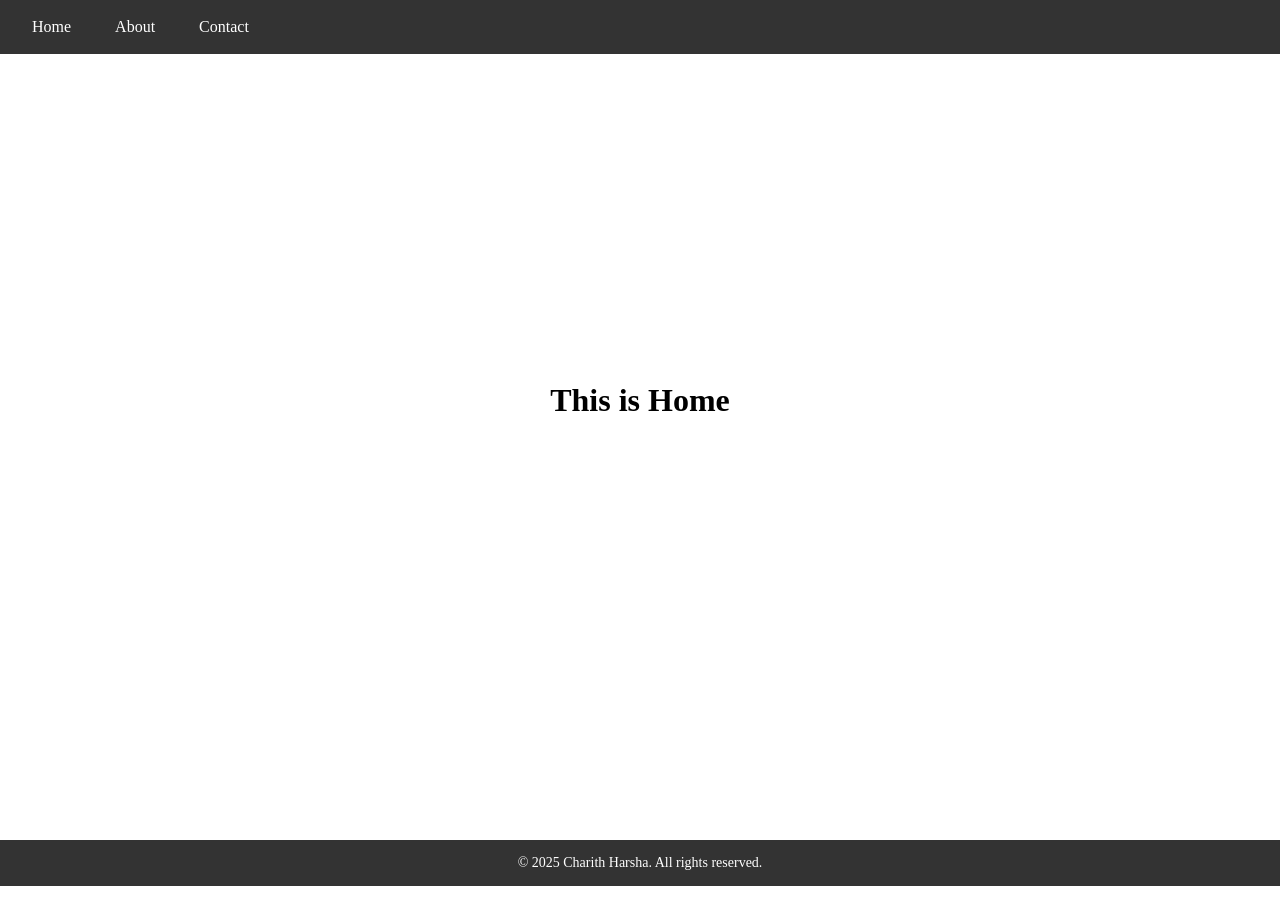
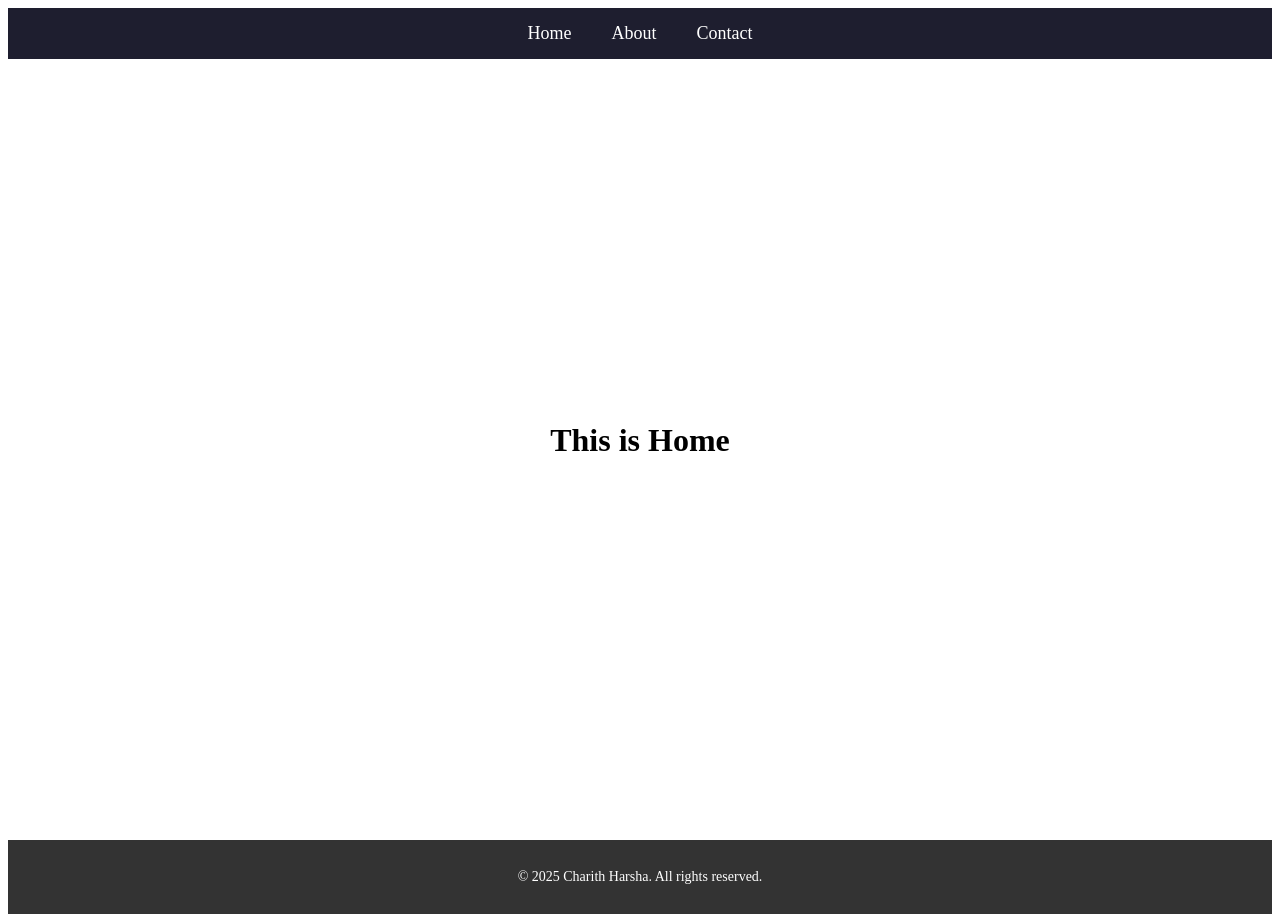
Before and after one commit to Charithharsha08/react-vite-project, a React (Vite) app: page / in a window 1280 px wide. Before the commit the page ends 886 px from the top, so only its background shows below. Built offline with nearby package versions, Linux system fonts and the light colour scheme.

Commit message:
change css

```diff
--- a/src/view/common/Navbar/Navbar.css
+++ b/src/view/common/Navbar/Navbar.css
@@ -1,30 +1,25 @@
-/* Navbar.css */
-
-* {
-    margin: 0;
-}
-
 .navbar {
-    position: fixed;
-    width: 100%;
-    top: 0;
-    left: 0;
     list-style: none;
     display: flex;
-    gap: 20px;
-    background-color: #333;
-    padding: 10px 20px;
+    justify-content: center;
+    background-color: #1e1e2f;
+    padding: 15px 0;
     margin: 0;
 }
 
 .navbar li {
-    color: white;
-    cursor: pointer;
-    padding: 8px 12px;
-    transition: background-color 0.3s ease;
+    margin: 0 20px;
 }
 
-.navbar li:hover {
-    background-color: #555;
-    border-radius: 4px;
+.navbar a {
+    color: #ffffff;
+    text-decoration: none;
+    font-size: 18px;
+    transition: color 0.3s ease;
+    font-weight: 500;
 }
+
+.navbar a:hover {
+    color: #00bcd4;
+    text-decoration: underline;
+}
--- a/src/view/common/Navbar/Navbar.tsx
+++ b/src/view/common/Navbar/Navbar.tsx
@@ -1,11 +1,14 @@
 import "./Navbar.css";
+import {Link} from "react-router-dom";
 
 export function Navbar() {
     return (
         <ul className="navbar">
-            <li>Home</li>
-            <li>About</li>
-            <li>Contact</li>
+            <li>
+                <Link to={"/"}>Home</Link>
+            </li>
+            <li><Link to={"/about"}>About</Link></li>
+            <li><Link to={"/contact"}>Contact</Link></li>
         </ul>
     );
 }
--- a/src/view/pages/Home/Home.css
+++ b/src/view/pages/Home/Home.css
@@ -3,5 +3,5 @@
     flex-direction: column;
     align-items: center;
     justify-content: center;
-    height: 100vh;
+    height: 90vh;
 }
```
